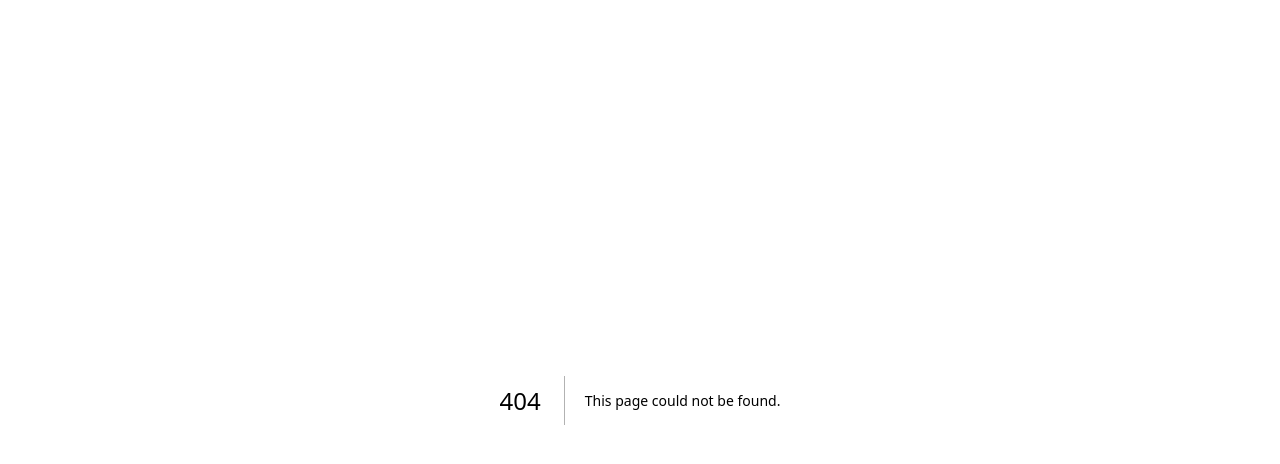
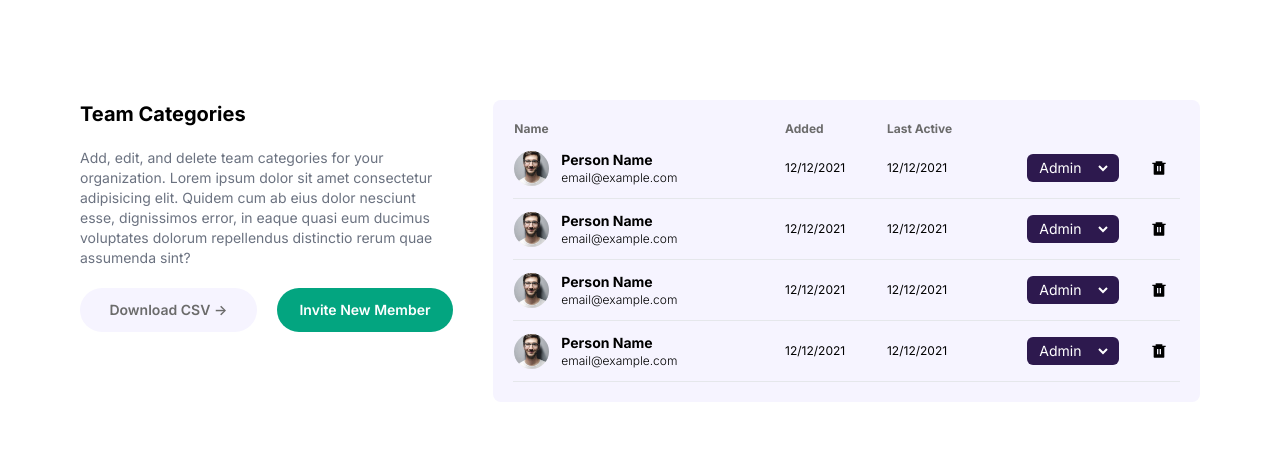
Before and after one commit to akmedb59/neuralsignt-AI, a Next.js app: page /admin/settings in a window 1280 px wide. Before the commit this address had no page. Shown: the top 464 px of the page. Built offline with nearby package versions, Linux system fonts and the light colour scheme.

Commit message:
settings: Team Category Section Done

```diff
--- /dev/null
+++ b/src/app/admin/settings/page.jsx
@@ -0,0 +1,12 @@
+import TeamCategorySection from "@/app/components/admin/settings/teamCategorySection";
+import React from 'react'
+
+const Page = () => {
+  return (
+    <div className="p-20">
+      <TeamCategorySection />
+    </div>
+  );
+}
+
+export default Page
--- a/src/app/components/admin/dashboard/sections/statusSection.jsx
+++ b/src/app/components/admin/dashboard/sections/statusSection.jsx
@@ -14,7 +14,7 @@ const StatusSection = () => {
               <StatusCard
                 title={"Ongoing"}
                 tasks={11}
-                allign={"left"}
+                allign={"right"}
                 customClass={"bg-btgreen text-white"}
                 icon={<RiSettings6Line />}
               />
@@ -24,7 +24,7 @@ const StatusSection = () => {
                 title={"Ongoing"}
                 tasks={11}
                 allign={"left"}
-                customClass={"bg-btgreen text-white"}
+                customClass={"bg-btpink text-white"}
                 icon={<RiSettings6Line />}
               />
             </div>
@@ -35,7 +35,7 @@ const StatusSection = () => {
                 title={"Ongoing"}
                 tasks={11}
                 allign={"left"}
-                customClass={"bg-btgreen text-white"}
+                customClass={"bg-btyellow text-white"}
                 icon={<RiSettings6Line />}
               />
             </div>
@@ -44,7 +44,7 @@ const StatusSection = () => {
                 title={"Ongoing"}
                 tasks={11}
                 allign={"left"}
-                customClass={"bg-btgreen text-white"}
+                customClass={"bg-btblue text-white"}
                 icon={<RiSettings6Line />}
               />
             </div>
--- /dev/null
+++ b/src/app/components/admin/settings/memberCard.jsx
@@ -0,0 +1,46 @@
+import React from "react";
+import Image from "next/image";
+import { RiDeleteBin6Fill } from "react-icons/ri";
+
+const MemberCard = () => {
+  return (
+    <tr className="border-b text-xs">
+      <td className="flex items-center gap-3 py-3">
+        <div>
+          <Image
+            src="/1.webp"
+            alt="avatar"
+            width={35}
+            height={35}
+            className="aspect-square rounded-full object-cover"
+          />
+        </div>
+        <div>
+          <p className="text-sm font-bold">Person Name</p>
+          <p className=" font-light">email@example.com</p>
+        </div>
+      </td>
+      <td>12/12/2021</td>
+      <td>12/12/2021</td>
+      <td className="w-fit">
+        <div className="mx-auto w-fit rounded-md bg-btpurple px-2 py-1 text-sm text-white">
+          <select
+            name="roleSelector"
+            id=""
+            className="bg-btpurple outline-none selection:outline-none"
+          >
+            <option value="admin">Admin</option>
+            <option value="member">Member</option>
+          </select>
+        </div>
+      </td>
+      <td className="w-fit">
+        <div className="text-base">
+          <RiDeleteBin6Fill />
+        </div>
+      </td>
+    </tr>
+  );
+};
+
+export default MemberCard;
--- /dev/null
+++ b/src/app/components/admin/settings/membersList.jsx
@@ -0,0 +1,26 @@
+import React from "react";
+import MemberCard from "./memberCard";
+
+const MembersList = () => {
+  return (
+    <div className="rounded-lg bg-bggrey p-5">
+      <table className="w-full text-left">
+        <thead className="text-xs text-bgdark-grey">
+          <tr>
+            <th>Name</th>
+            <th>Added</th>
+            <th>Last Active</th>
+          </tr>
+        </thead>
+        <tbody>
+          <MemberCard />
+          <MemberCard />
+          <MemberCard />
+          <MemberCard />
+        </tbody>
+      </table>
+    </div>
+  );
+};
+
+export default MembersList;
--- /dev/null
+++ b/src/app/components/admin/settings/teamCategorySection.jsx
@@ -0,0 +1,34 @@
+import React from "react";
+import Button from "../../common/button";
+import MembersList from "./membersList";
+
+const TeamCategorySection = () => {
+  return (
+    <div className="flex flex-col items-start justify-between gap-5 py-5 md:flex-row lg:gap-10">
+      <div className="w-1/3 space-y-5">
+        <h2 className="text-xl font-bold">Team Categories</h2>
+        <p className="text-sm text-gray-500">
+          Add, edit, and delete team categories for your organization. Lorem
+          ipsum dolor sit amet consectetur adipisicing elit. Quidem cum ab eius
+          dolor nesciunt esse, dignissimos error, in eaque quasi eum ducimus
+          voluptates dolorum repellendus distinctio rerum quae assumenda sint?
+        </p>
+        <div className="flex items-center gap-5">
+          <Button
+            button={"Download CSV ->"}
+            customClass=" bg-bggrey text-bgdark-grey"
+          />
+          <Button
+            button={"Invite New Member"}
+            customClass=" bg-btgreen text-white"
+          />
+        </div>
+      </div>
+      <div className="w-2/3">
+        <MembersList />
+      </div>
+    </div>
+  );
+};
+
+export default TeamCategorySection;
--- a/src/app/components/common/button.jsx
+++ b/src/app/components/common/button.jsx
@@ -2,10 +2,15 @@ import React from 'react'
 
 const Button = ({button="Button",action, customClass="text-white bg-black "}) => {
   return (
-    <div className={customClass+' text-sm font-semibold py-3 rounded-full w-56 text-center hover:bg-opacity-90 cursor-pointer'}>
-        <button className='z-50'>{button}</button>
+    <div
+      className={
+        customClass +
+        " w-56 cursor-pointer rounded-full py-3 text-center text-sm font-semibold hover:bg-opacity-90"
+      }
+    >
+      <button className="z-50">{button}</button>
     </div>
-  )
+  );
 }
 
 export default Button;
```
